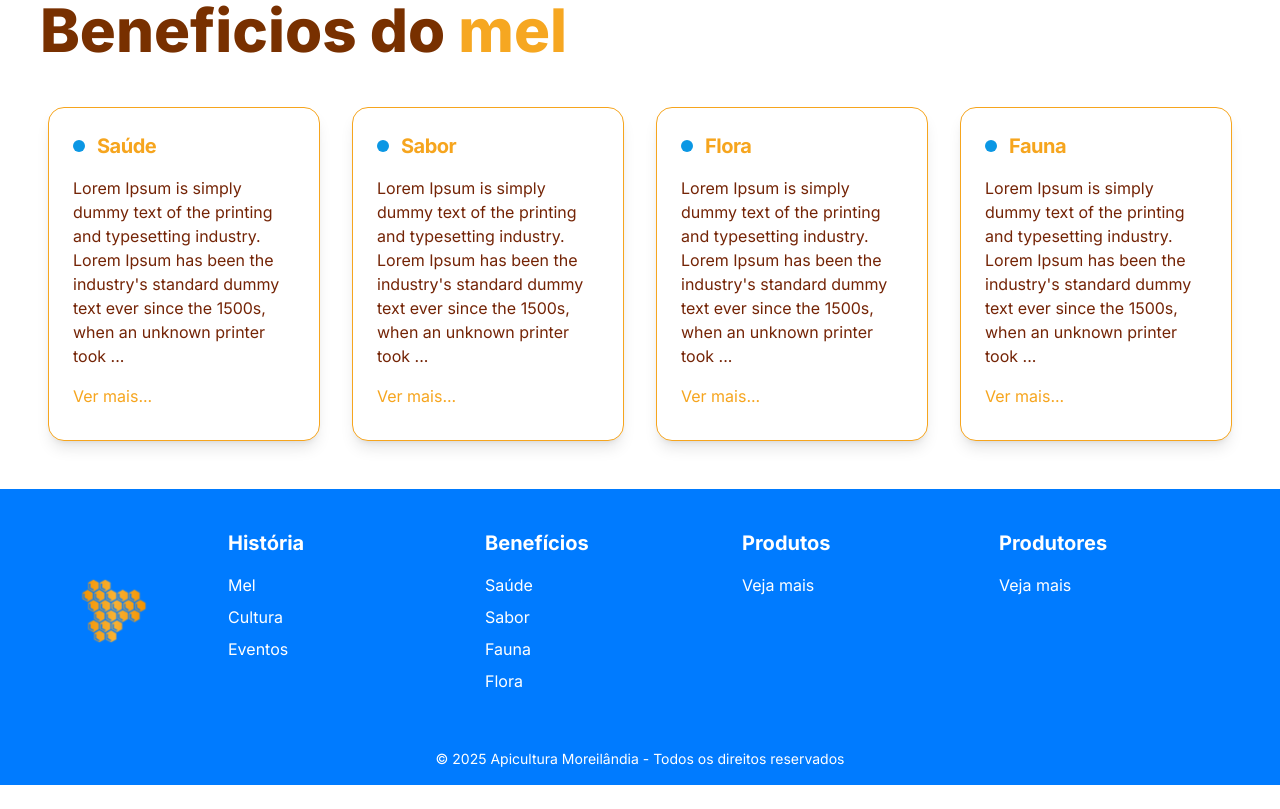
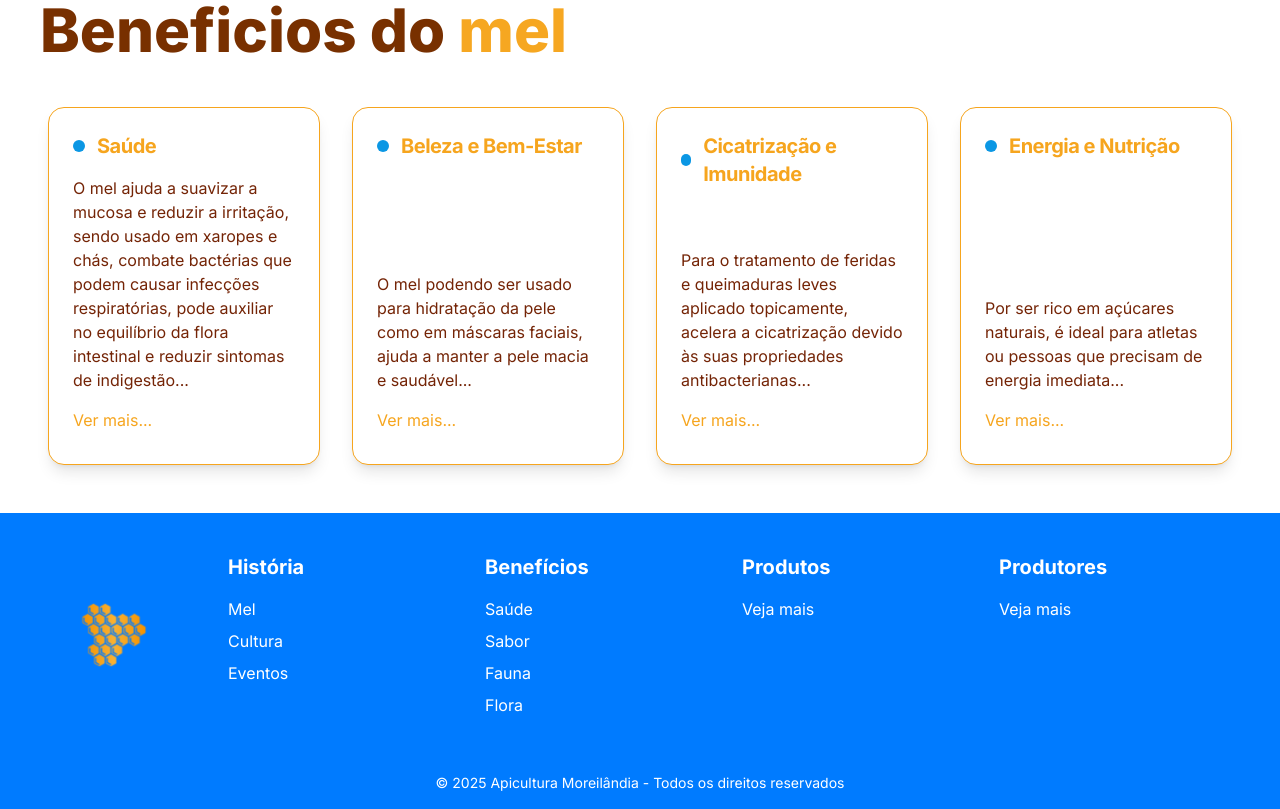
Before and after one commit to GuilhermeMarqus/Moreilandia, a Next.js app: page / in a window 1280 px wide. Shown: the part 2380-3189 px from the top of the page. Before the commit the page ends 3165 px from the top, so only its background shows below. Built offline with nearby package versions, Linux system fonts and the light colour scheme; no server answers.

Commit message:
chore: edited benefit cards

```diff
--- a/src/app/page.tsx
+++ b/src/app/page.tsx
@@ -195,10 +195,9 @@ export default function Home() {
               </CardHeader>
               <CardContent className="p-0">
                 <p className="text-sm md:text-base text-[#742406] mb-2 md:mb-4 flex-grow">
-                  Lorem Ipsum is simply dummy text of the printing and
-                  typesetting industry. Lorem Ipsum has been the industry's
-                  standard dummy text ever since the 1500s, when an unknown
-                  printer took ...
+                  O mel ajuda a suavizar a mucosa e reduzir a irritação, sendo usado em xaropes e chás,
+                  combate bactérias que podem causar infecções respiratórias,
+                  pode auxiliar no equilíbrio da flora intestinal e reduzir sintomas de indigestão...
                 </p>
                 <Dialog>
                   <DialogTrigger className="text-[#f6a51e] hover:underline p-0 pb-2 text-sm md:text-base">
@@ -207,13 +206,13 @@ export default function Home() {
                   <DialogContent>
                     <DialogHeader>
                       <DialogTitle className="text-[#742406]">
-                        Benefícios do Mel para a Saúde
+                        Benefícios do Mel para a saúde respiratória e digestiva
                       </DialogTitle>
                       <DialogDescription className="text-[#742406]">
-                        Este é o conteúdo expandido sobre os benefícios do mel
-                        para a saúde. Inclui informações detalhadas sobre
-                        propriedades antibacterianas, antioxidantes e
-                        anti-inflamatórias.
+                        O mel ajuda a suavizar a mucosa e reduzir a irritação, sendo usado em xaropes e chás,
+                        combate bactérias que podem causar infecções respiratórias,
+                        pode auxiliar no equilíbrio da flora intestinal e reduzir sintomas de indigestão e
+                        estimula o crescimento de bactérias benéficas no intestino.
                       </DialogDescription>
                     </DialogHeader>
                   </DialogContent>
@@ -225,15 +224,13 @@ export default function Home() {
               <CardHeader className="p-0 mb-2 md:mb-4">
                 <CardTitle className="flex items-center text-lg md:text-xl font-bold text-[#f6a51e]">
                   <span className="w-2 h-2 md:w-3 md:h-3 bg-[#0B97E4] rounded-full mr-2 md:mr-3"></span>{" "}
-                  Sabor
+                  Beleza e Bem-Estar
                 </CardTitle>
               </CardHeader>
               <CardContent className="p-0">
                 <p className="text-sm md:text-base text-[#742406] mb-2 md:mb-4 flex-grow">
-                  Lorem Ipsum is simply dummy text of the printing and
-                  typesetting industry. Lorem Ipsum has been the industry's
-                  standard dummy text ever since the 1500s, when an unknown
-                  printer took ...
+                  O mel podendo ser usado para hidratação da pele como em máscaras faciais,
+                  ajuda a manter a pele macia e saudável...
                 </p>
                 <Dialog>
                   <DialogTrigger className="text-[#f6a51e] hover:underline p-0 pb-2 text-sm md:text-base">
@@ -242,13 +239,13 @@ export default function Home() {
                   <DialogContent>
                     <DialogHeader>
                       <DialogTitle className="text-[#742406]">
-                        O Sabor Único do Mel de Moreilandia
+                        Beleza e Bem-Estar
                       </DialogTitle>
                       <DialogDescription className="text-[#742406]">
-                        Aqui está o conteúdo expandido sobre o sabor único do
-                        mel de Moreilandia. Explore as notas de floração, a
-                        doçura e as características regionais que tornam este
-                        mel especial.
+                        Para a hidratação da pele, pode ser usado em máscaras faciais,
+                        ajudando a manter a pele macia e saudável, e também para o controle de glicemia,
+                        Embora seja doce, estudos indicam que pode ter efeito mais equilibrado no açúcar
+                        no sangue em comparação ao açúcar refinado.
                       </DialogDescription>
                     </DialogHeader>
                   </DialogContent>
@@ -260,15 +257,13 @@ export default function Home() {
               <CardHeader className="p-0 mb-2 md:mb-4">
                 <CardTitle className="flex items-center text-lg md:text-xl font-bold text-[#f6a51e]">
                   <span className="w-2 h-2 md:w-3 md:h-3 bg-[#0B97E4] rounded-full mr-2 md:mr-3"></span>{" "}
-                  Flora
+                  Cicatrização e Imunidade
                 </CardTitle>
               </CardHeader>
               <CardContent className="p-0">
                 <p className="text-sm md:text-base text-[#742406] mb-2 md:mb-4 flex-grow">
-                  Lorem Ipsum is simply dummy text of the printing and
-                  typesetting industry. Lorem Ipsum has been the industry's
-                  standard dummy text ever since the 1500s, when an unknown
-                  printer took ...
+                  Para o tratamento de feridas e queimaduras leves aplicado topicamente,
+                  acelera a cicatrização devido às suas propriedades antibacterianas...
                 </p>
                 <Dialog>
                   <DialogTrigger className="text-[#f6a51e] hover:underline p-0 pb-2 text-sm md:text-base">
@@ -277,12 +272,13 @@ export default function Home() {
                   <DialogContent>
                     <DialogHeader>
                       <DialogTitle className="text-[#742406]">
-                        A Rica Flora de Moreilandia
+                        O tratamento de feridas através do mel
                       </DialogTitle>
                       <DialogDescription className="text-[#742406]">
-                        Conteúdo expandido sobre a rica flora de Moreilandia que
-                        contribui para a qualidade do mel. Detalhes sobre as
-                        flores e plantas nativas que as abelhas visitam.
+                        Favorecendo o tratamento de feridas e queimaduras leves aplicado topicamente,
+                        acelera a cicatrização devido às suas propriedades antibacterianas, e para o
+                        fortalecimento do sistema imunológico sendo rico em enzimas e nutrientes que
+                        ajudam na defesa contra doenças.
                       </DialogDescription>
                     </DialogHeader>
                   </DialogContent>
@@ -294,15 +290,13 @@ export default function Home() {
               <CardHeader className="p-0 mb-2 md:mb-4">
                 <CardTitle className="flex items-center text-lg md:text-xl font-bold text-[#f6a51e]">
                   <span className="w-2 h-2 md:w-3 md:h-3 bg-[#0B97E4] rounded-full mr-2 md:mr-3"></span>{" "}
-                  Fauna
+                  Energia e Nutrição
                 </CardTitle>
               </CardHeader>
               <CardContent className="p-0">
                 <p className="text-sm md:text-base text-[#742406] mb-2 md:mb-4 flex-grow">
-                  Lorem Ipsum is simply dummy text of the printing and
-                  typesetting industry. Lorem Ipsum has been the industry's
-                  standard dummy text ever since the 1500s, when an unknown
-                  printer took ...
+                  Por ser rico em açúcares naturais, é ideal para atletas ou pessoas
+                  que precisam de energia imediata...
                 </p>
                 <Dialog>
                   <DialogTrigger className="text-[#f6a51e] hover:underline p-0 pb-2 text-sm md:text-base">
@@ -311,12 +305,12 @@ export default function Home() {
                   <DialogContent>
                     <DialogHeader>
                       <DialogTitle className="text-[#742406]">
-                        A Fauna e a Apicultura em Moreilandia
+                        Energia para seu corpo, nutrição para sua saúde
                       </DialogTitle>
                       <DialogDescription className="text-[#742406]">
-                        Informações expandidas sobre a fauna local e seu papel
-                        no ecossistema da apicultura em Moreilandia. A
-                        importância das abelhas e outros polinizadores.
+                        Com uma fonte de energia rápida é rico em açúcares naturais e ideal para atletas ou pessoas que precisam de
+                        energia imediata, também com seus nutrientes essenciais lele contém vitaminas, minerais e
+                        aminoácidos que contribuem para uma dieta equilibrada.
                       </DialogDescription>
                     </DialogHeader>
                   </DialogContent>
```
